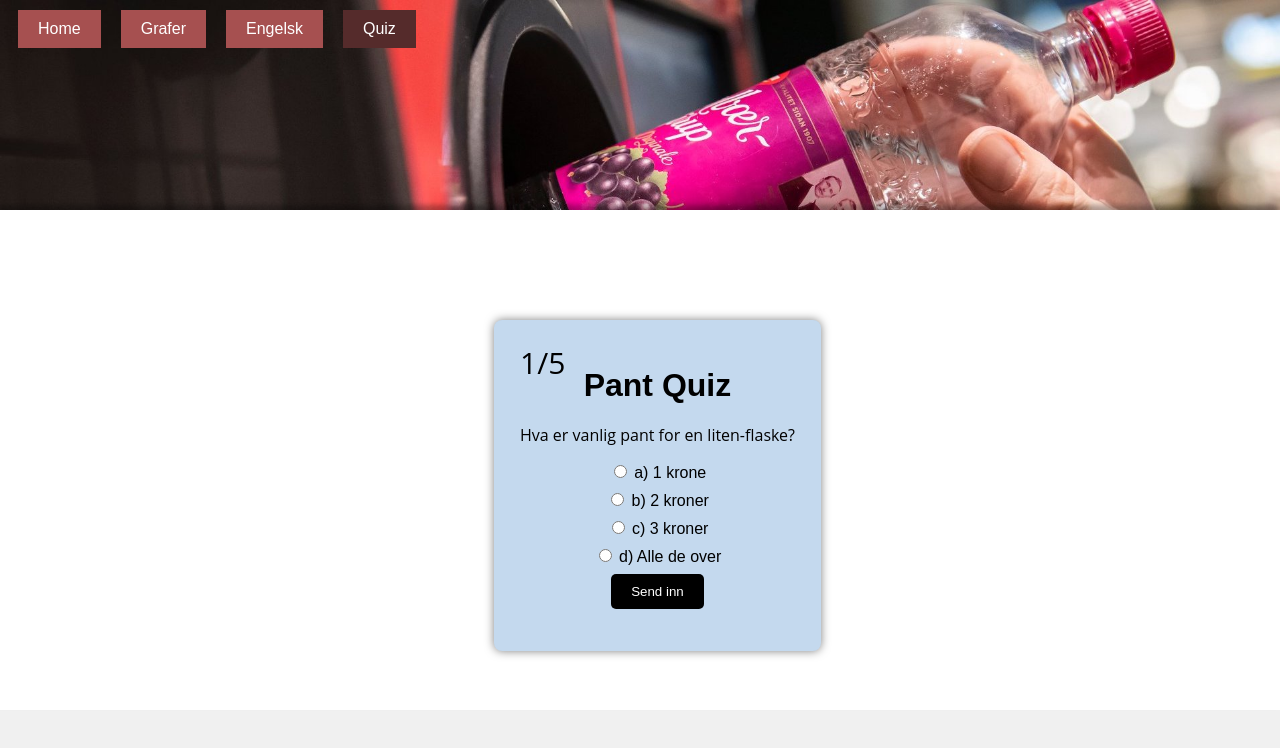
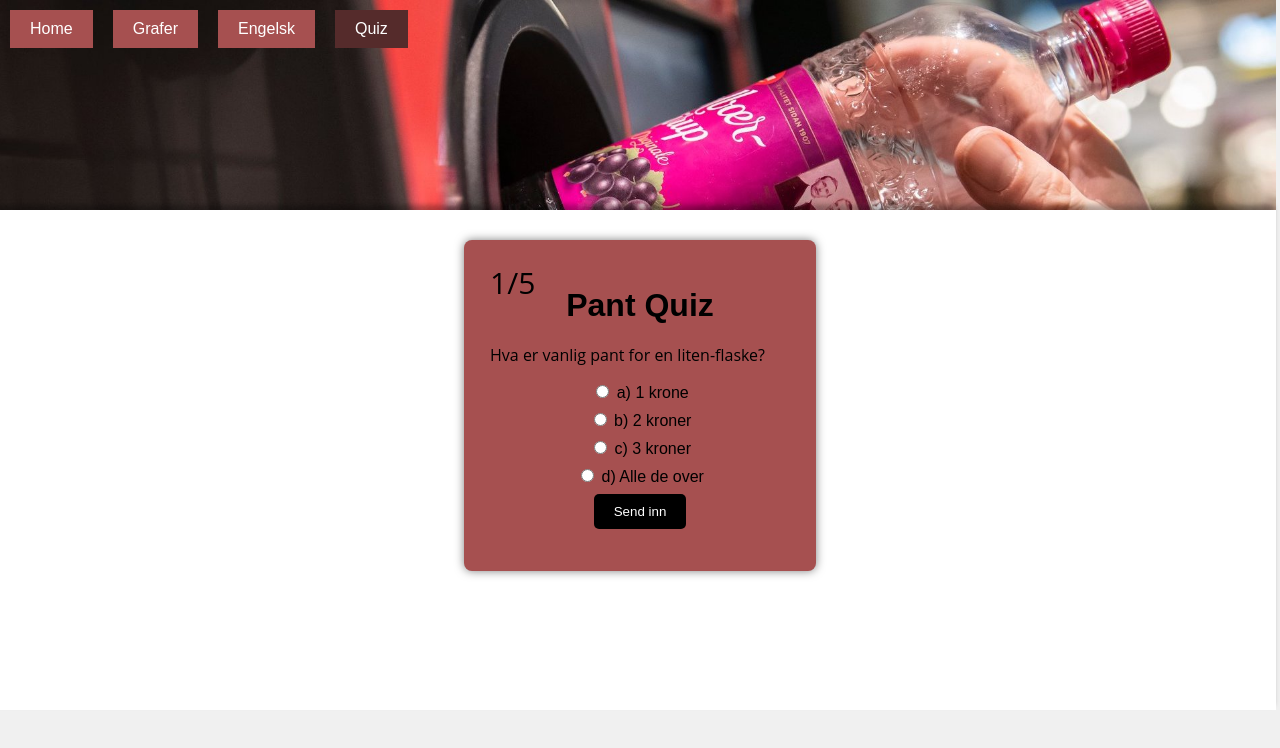
Before and after one commit to P-stoltz/Bearekraft-nettside, a plain HTML site: page Html/quiz.html in a window 1280 px wide. Drawn offline with Linux system fonts and the light colour scheme.

Commit message:
Add files via upload

```diff
--- a/Css/graf.css
+++ b/Css/graf.css
@@ -18,14 +18,14 @@
     display: block;
 }
 
-.white-bgraf {
+.white-bg2 {
     position: absolute;
     top: 0;
     background-color: #fff;
     min-height: 500px;
     margin: 210px 0px;
     width: 100vw;
-    height: 50vh;
+    height: 200vh;
     transform: skewY(0deg);
     z-index: -1;
     margin-left: -0.6%;
--- a/Css/quiz.css
+++ b/Css/quiz.css
@@ -2,27 +2,40 @@ body {
     font-family: Arial, sans-serif;
     background-color: #f0f0f0;
     text-align: center;
-    padding: 0px;
+    padding: 0;
+    margin: 0;
+    display: flex;
+    justify-content: center;
+    align-items: center;
+    height: 100vh; /* Sørger for at hele høyden brukes */
 }
 
 .quiz-container {
-    max-width: 200vw;
-    margin: 0 auto;
-    background-color: #c4d9ee;
+    width: 20vw;
+    min-width: 300px; /* Minimum bredde */
+    max-width: 500px; /* Valgfri maks bredde */
+    background-color:#a65050;
     padding: 2vw;
     box-shadow: 0 0 10px rgba(0, 0, 0, 0.5);
     border-radius: 8px;
-    margin-top: 10vh;
-    margin-left: 18vw;
+    text-align: center;
+    min-height: 200px; /* Minimum høyde */
 }
+
 
 h1 {
     margin-bottom: 20px;
+    text-align: center;
+}
+
+p {
+    text-align: center;
 }
 
 .question-container {
     display: none;
     margin-bottom: 2vh;
+    text-align: center;
 }
 
 .answer {
```
Also changed, not shown: Html/English.html (+18 -8 lines), Html/graf.html (+2 -2 lines), index.html (+4 -0 lines), 1 other file.
